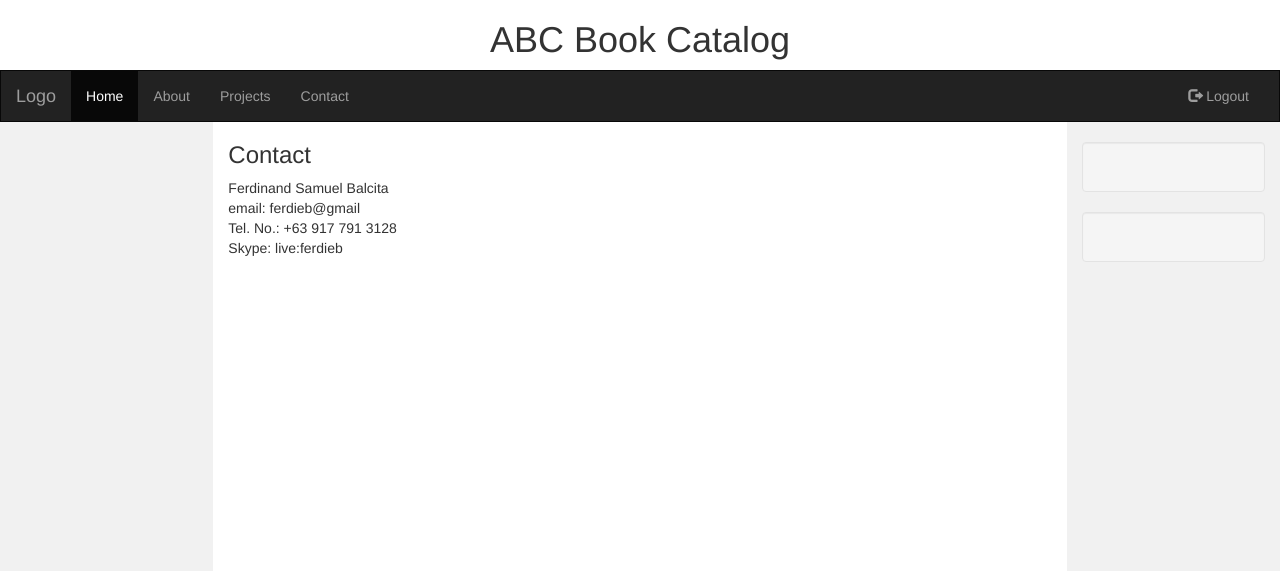
After one commit to ferd1eb/ABC, a Flask app: page /contact in a window 1280 px wide. The commit adds this page. Shown: the top 571 px of the page. Run offline with Flask 2, Linux system fonts and the light colour scheme; some libraries are stand-ins or nearby versions.

Commit message:
added contact page

```diff
--- a/application.py
+++ b/application.py
@@ -22,13 +22,17 @@ engine = create_engine(os.getenv("DATABASE_URL"))
 db = scoped_session(sessionmaker(bind=engine))
 
 USER_ID = [0]
+session = {"user_id": 0}
 
 def get_user_id():
-    return USER_ID[0]
+    return session["user_id"]
+    #return USER_ID[0]
 
 def set_user_id(user_id):
-    USER_ID[0] = user_id
-    return USER_ID[0]
+    session["user_id"] = user_id
+    return session["user_id"]
+    # USER_ID[0] = user_id
+    # return USER_ID[0]
 
 @app.route("/")
 def index():
@@ -278,3 +282,8 @@ def api(isbn):
     #return render_template("error.html", message=r) # res.text
     return render_template("jason_data.html", title=book.title, author=book.author, year=book.year,isbn=book.isbn, review_count=review_count, average_score=average_score)
     #return "TO DO"
+
+
+@app.route("/contact")
+def contact():
+    return render_template("contact.html")
--- /dev/null
+++ b/templates/contact.html
@@ -0,0 +1,17 @@
+{% extends "layout.html" %}
+
+{% block title %}
+    ABC Book Catalog
+{% endblock %}
+
+{% block login %}
+<a href="/logout"><span class="glyphicon glyphicon-log-out"></span> Logout</a>
+{% endblock %}
+
+{% block body %}
+<h3>Contact</h3>
+Ferdinand Samuel Balcita<br>
+email: ferdieb@gmail<br>
+Tel. No.: +63 917 791 3128<br>
+Skype: live:ferdieb<br>
+{% endblock %}
--- a/templates/layout.html
+++ b/templates/layout.html
@@ -61,7 +61,7 @@
         <li class="active"><a href="/">Home</a></li>
         <li><a href="#">About</a></li>
         <li><a href="#">Projects</a></li>
-        <li><a href="#">Contact</a></li>
+        <li><a href="/contact">Contact</a></li>
       </ul>
       <ul class="nav navbar-nav navbar-right">
         <!-- <li><a href="#"><span class="glyphicon glyphicon-log-in"></span> Login</a></li> -->
```
